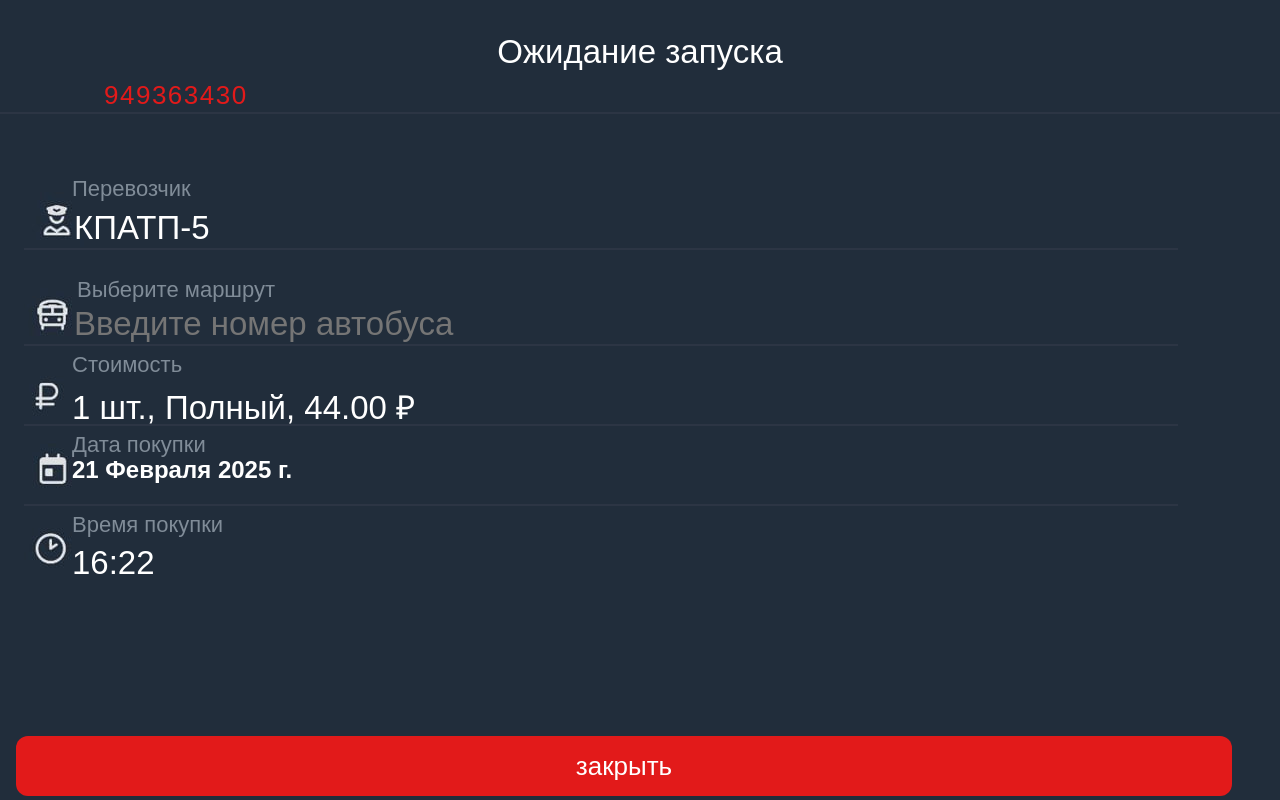
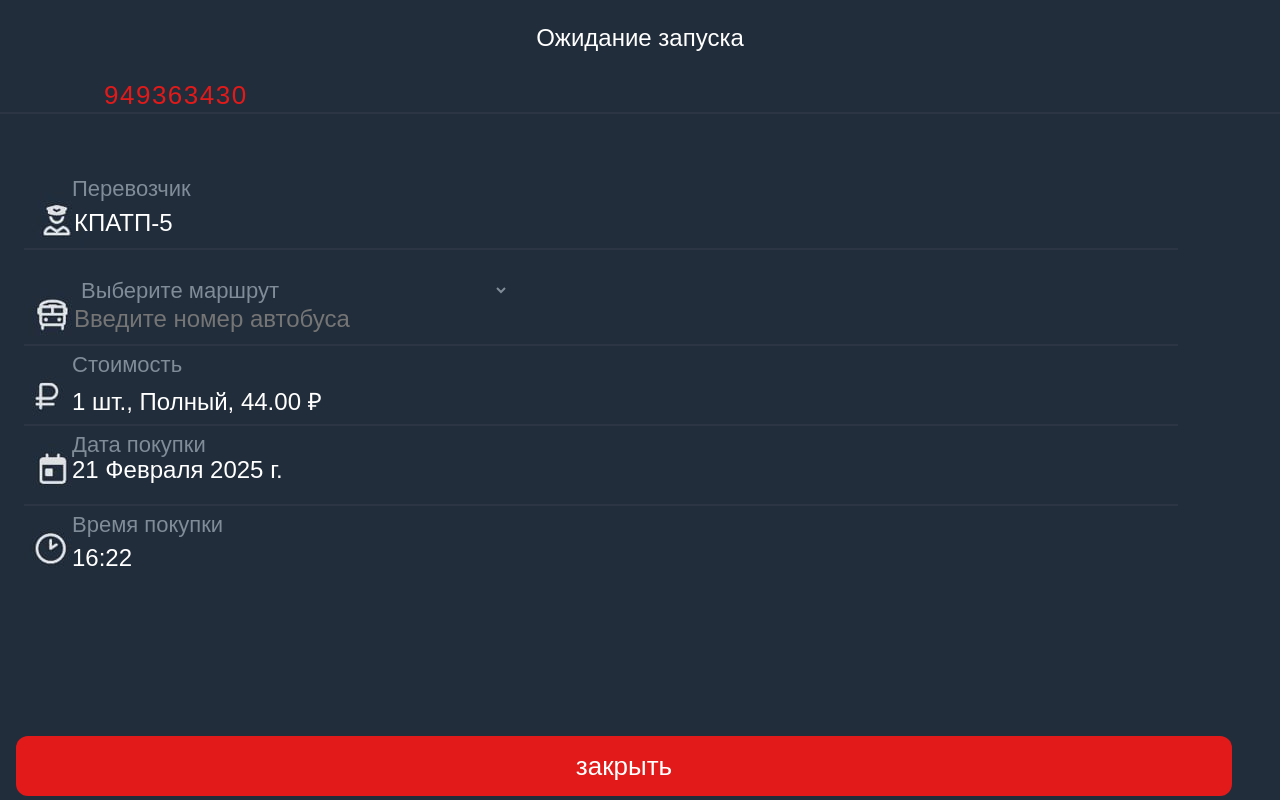
Before and after one commit to Fantom1901/BUScheat3, a plain HTML site: page index.html in a window 1280 px wide. Drawn offline with Linux system fonts and the light colour scheme.

Commit message:
изменение размеров текста и его жирности

```diff
--- a/styles/style.css
+++ b/styles/style.css
@@ -2,7 +2,7 @@ input {
     color: white;
     background: transparent;
     border: none;
-    font-size: 33px;
+    font-size: 3svb;
     font-family: Arial, Helvetica, sans-serif;
 }
 
@@ -25,16 +25,17 @@ body {
 
 #price {
     color: white;
-    font-size: 33px;
+    font-size: 3svb;
     font-family: Arial, Helvetica, sans-serif;
     position: absolute; top: 48vh; left: 9vh;
-    font-weight: lighter;
+    font-weight: 500;
 }
+
 
 #currentDate {
     color: white;
     font-size: 3svb;
-    font-weight: 700;
+    font-weight: 500;
     font-family: Arial, Helvetica, sans-serif;
     position: absolute; top: 57vh; left: 9vh;
 
@@ -42,8 +43,8 @@ body {
 
 #currentTime {
     color: white;
-    font-weight: lighter;
-    font-size: 33px;
+    font-weight: 500;
+    font-size: 3svb;
     font-family: Arial, Helvetica, sans-serif;
     position: absolute; top: 68vh; left: 9vh;
     text-align:center
@@ -52,9 +53,9 @@ body {
 
 #countdown {
     color: white;
-    font-size: 33px;
+    font-size: 3svb;
     font-family: Arial, Helvetica, sans-serif;
-    font-weight: lighter;
+    font-weight: 500;
     text-align: center;
 }
 
@@ -77,7 +78,7 @@ body {
     font-size: 30px;
     font-family: Arial, Helvetica, sans-serif;
     position: absolute; top: 25%; left: 40%;
-    font-weight: lighter;
+    font-weight: 500;
 
 }
 
@@ -85,7 +86,7 @@ body {
     color: #808c98;
     font-size: 22px;
     font-family: Arial, Helvetica, sans-serif;
-    font-weight: lighter;
+    font-weight: 500;
     position: absolute; top: 22vh; left: 9vh;
 }
 
@@ -94,15 +95,13 @@ body {
     border: none;
     color: #808c98;
     font-size: 22px;
-    font-weight: lighter;
+    font-weight: 500;
     font-family: Arial, Helvetica, sans-serif
 
 }
 
 
 select{
-    -moz-appearance: none;
-    -webkit-appearance: none;
     border: none;
     position: relative;
     outline: none;
@@ -115,7 +114,7 @@ select{
     position: absolute; top: 44vh; left: 9vh;
     color: #808c98;
     font-size: 22px;
-    font-weight: lighter;
+    font-weight: 500;
     font-family: Arial, Helvetica, sans-serif
 }
 
@@ -123,7 +122,7 @@ select{
     position: absolute; top: 54vh; left: 9vh;
     color: #808c98;
     font-size: 22px;
-    font-weight: lighter;
+    font-weight: 500;
     font-family: Arial, Helvetica, sans-serif
 }
 
@@ -131,7 +130,7 @@ select{
     position: absolute; top: 64vh; left: 9vh;
     color: #808c98;
     font-size: 22px;
-    font-weight: lighter;
+    font-weight: 500;
     font-family: Arial, Helvetica, sans-serif
 
 }
@@ -186,7 +185,7 @@ select{
 #codeDisplay {
 
     color: #e21a1a;
-    font-weight: lighter;
+    font-weight: 500;
     font-family: Arial, Helvetica, sans-serif;
     font-size: 26px;
     resize: none;
```
